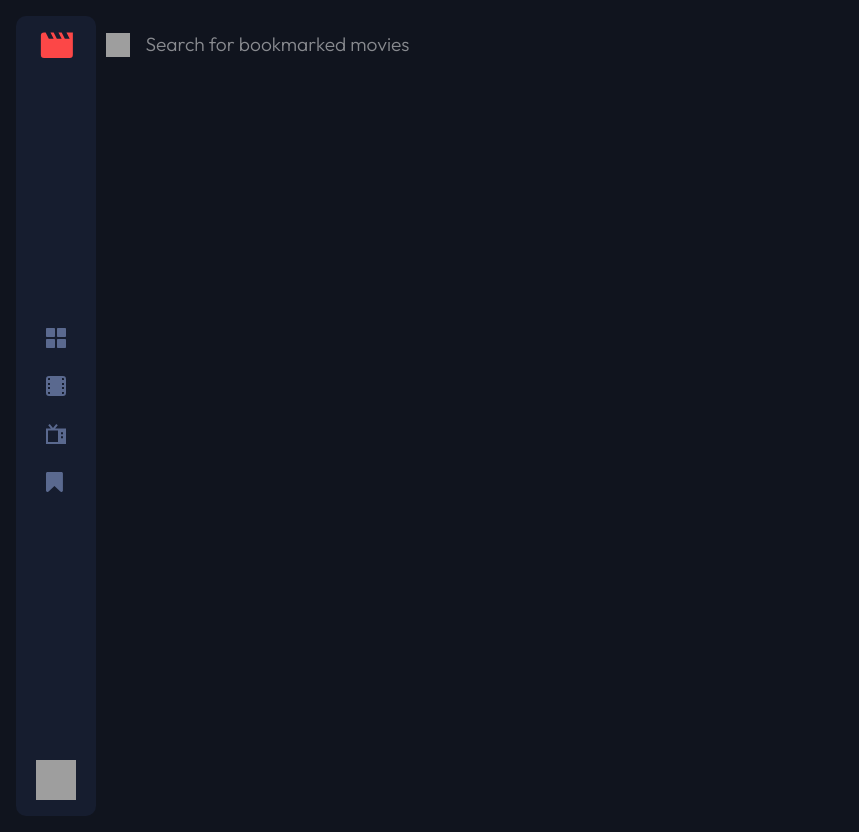
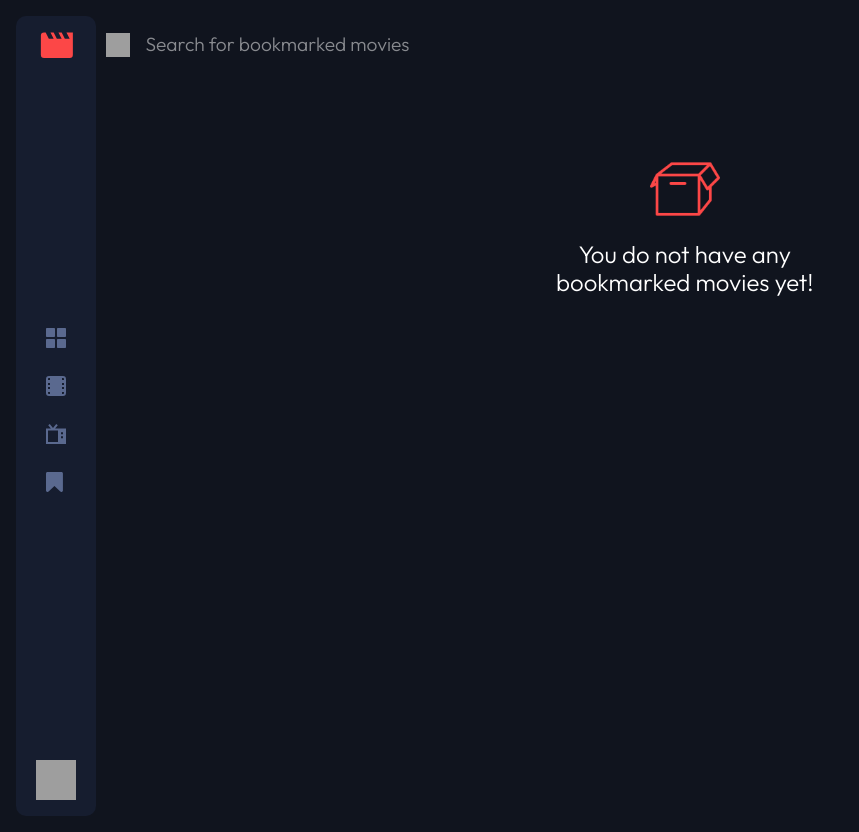
Before and after one commit to toriola998/Entertainment-App, a Vue app: page /bookmark in a window 1280 px wide. Shown: the whole page, without its empty margins (0-859 px from the left). Built offline with nearby package versions, Linux system fonts and the light colour scheme; grey boxes are pictures that could not be loaded.

Commit message:
ADD: added empty state to bookmark page

```diff
--- a/src/views/Bookmark.vue
+++ b/src/views/Bookmark.vue
@@ -1,6 +1,24 @@
 <template>
   <main class="home-inner">
     <SearchInput placeholder="Search for bookmarked movies" />
+    <div
+      class="flex justify-center mt-20"
+      v-if="!bookmarkedMovies?.length && !bookmarkedSeries?.length"
+    >
+      <div>
+        <img
+          src="@/assets/icon-empty.png"
+          alt=""
+          role="presentation"
+          class="block mx-auto"
+          height="70"
+          width="70"
+        />
+        <h2 class="text-lg md:text-[1.5rem] mt-4 text-center max-w-[300px]">
+          You do not have any bookmarked movies yet!
+        </h2>
+      </div>
+    </div>
     <MovieSection
       v-if="bookmarkedMovies?.length"
       ariaLabel="bookmarked-movies"
--- a/src/views/Search.vue
+++ b/src/views/Search.vue
@@ -4,7 +4,7 @@
 
     <MovieSection
       ariaLabel="search-results"
-      :title="`Found ${ searchList.length } result for '${ route.query?.s }'`"
+      :title="`Found ${searchList.length} result for '${route.query?.s}'`"
       :movie-list="searchList"
     />
   </main>
```
Also changed, not shown: src/assets/icon-empty.png (added). Lines whose indentation alone changed are shown as unchanged.
